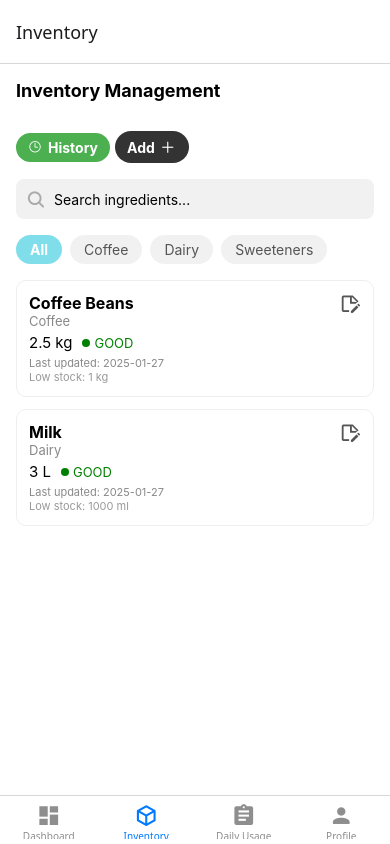
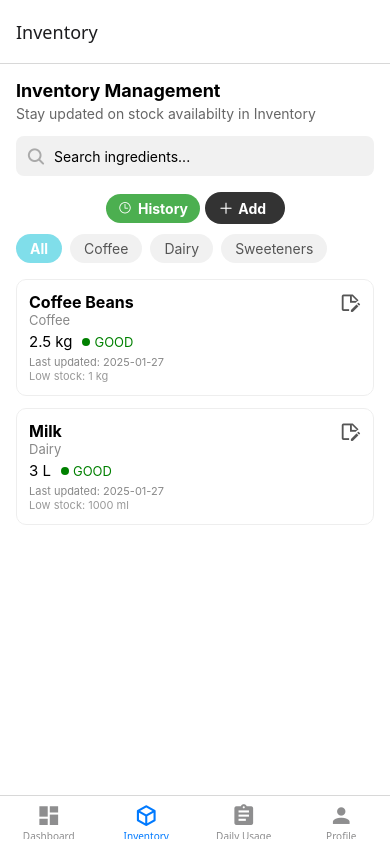
Before and after one commit to GayashiRamanayake/Code4Change, a React Native app: screen /Inventory in a window 390 px wide. Built offline with nearby package versions, Linux system fonts and the light colour scheme.

Commit message:
Updated the InventoryScreen.js

```diff
--- a/screens/InventoryScreen.js
+++ b/screens/InventoryScreen.js
@@ -68,7 +68,24 @@ export default function InventoryScreen({ navigation }) {
       {/* Header */}
       <View style={styles.header}>
         <Text style={styles.headerTitle}>Inventory Management</Text>
-        <View style={styles.headerButtons}>
+        <Text style={styles.headerSubtitle}>
+          Stay updated on stock availabilty in Inventory
+        </Text>
+
+      </View>
+
+
+      {/* Search Bar */}
+      <View style={styles.searchContainer}>
+        <Ionicons name="search" size={20} color="#aaa" />
+        <TextInput
+          placeholder="Search ingredients..."
+          style={styles.searchInput}
+        />
+      </View>
+
+      {/* History and Add Buttons */}
+      <View style={styles.headerButtons}>
           <TouchableOpacity
             style={styles.historyButton}
             onPress={() => alert("History button pressed!")}
@@ -78,20 +95,10 @@ export default function InventoryScreen({ navigation }) {
           </TouchableOpacity>
 
           <TouchableOpacity style={styles.addButton}>
-            <Text style={styles.addButtonText}>Add</Text>
             <Ionicons name="add" size={18} color="#fff" />
+            <Text style={styles.addButtonText}> Add</Text>
           </TouchableOpacity>
         </View>
-      </View>
-
-      {/* Search Bar */}
-      <View style={styles.searchContainer}>
-        <Ionicons name="search" size={20} color="#aaa" />
-        <TextInput
-          placeholder="Search ingredients..."
-          style={styles.searchInput}
-        />
-      </View>
 
       {/* Categories */}
       <View style={styles.categoryRow}>
@@ -133,10 +140,12 @@ const styles = StyleSheet.create({
     flexDirection: "column",
     alignItems: "flex-start",
     width:"100%",
-    marginBottom: 16,
+    marginBottom: 10,
   },
   headerTitle: { fontSize: 18, fontWeight: "bold"},
-  headerButtons: { flexDirection: "row", alignItems: "center",marginTop:30,justifyContent: "flex-start", },
+
+  headerButtons: { flexDirection: "row", alignItems: "center",marginBottom:10, marginLeft: 90, justifyContent: "flex-start",},
+
   addButton: {
   flexDirection: "row",
   alignItems: "center",
@@ -145,11 +154,17 @@ const styles = StyleSheet.create({
   paddingHorizontal: 12,
   paddingVertical: 6,
 },
+headerSubtitle:{
+  fontSize:14,
+  color:"#666",
+  marginTop:4,
+  marginBottom: 4,
+},
 addButtonText: {
   color: "#fff",
   fontWeight: "bold",
   fontSize: 14,
-  marginRight: 4, // space between text and icon
+  marginRight: 7, // space between text and icon
 },
   historyButton: {
     flexDirection: "row",
```
